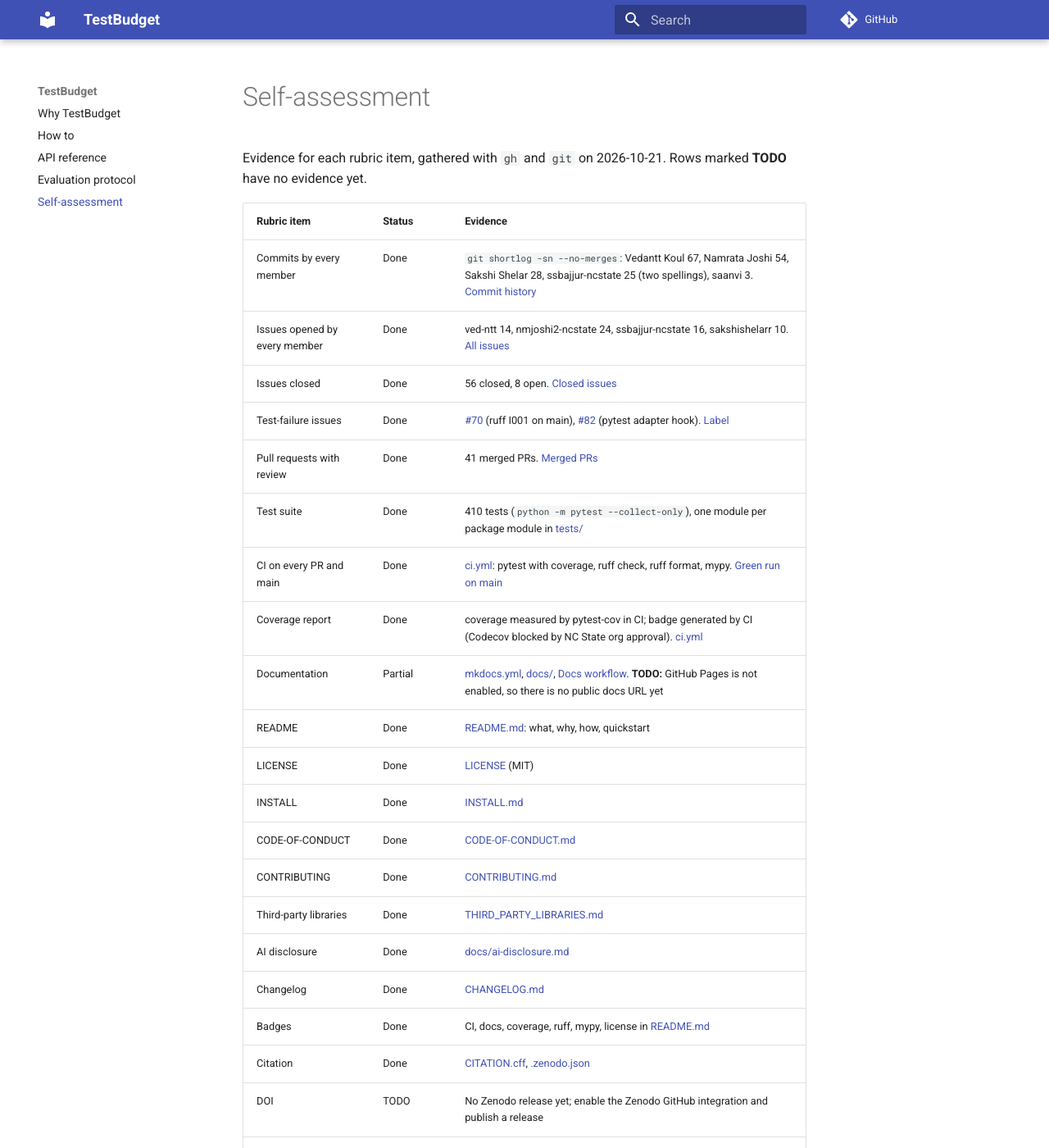
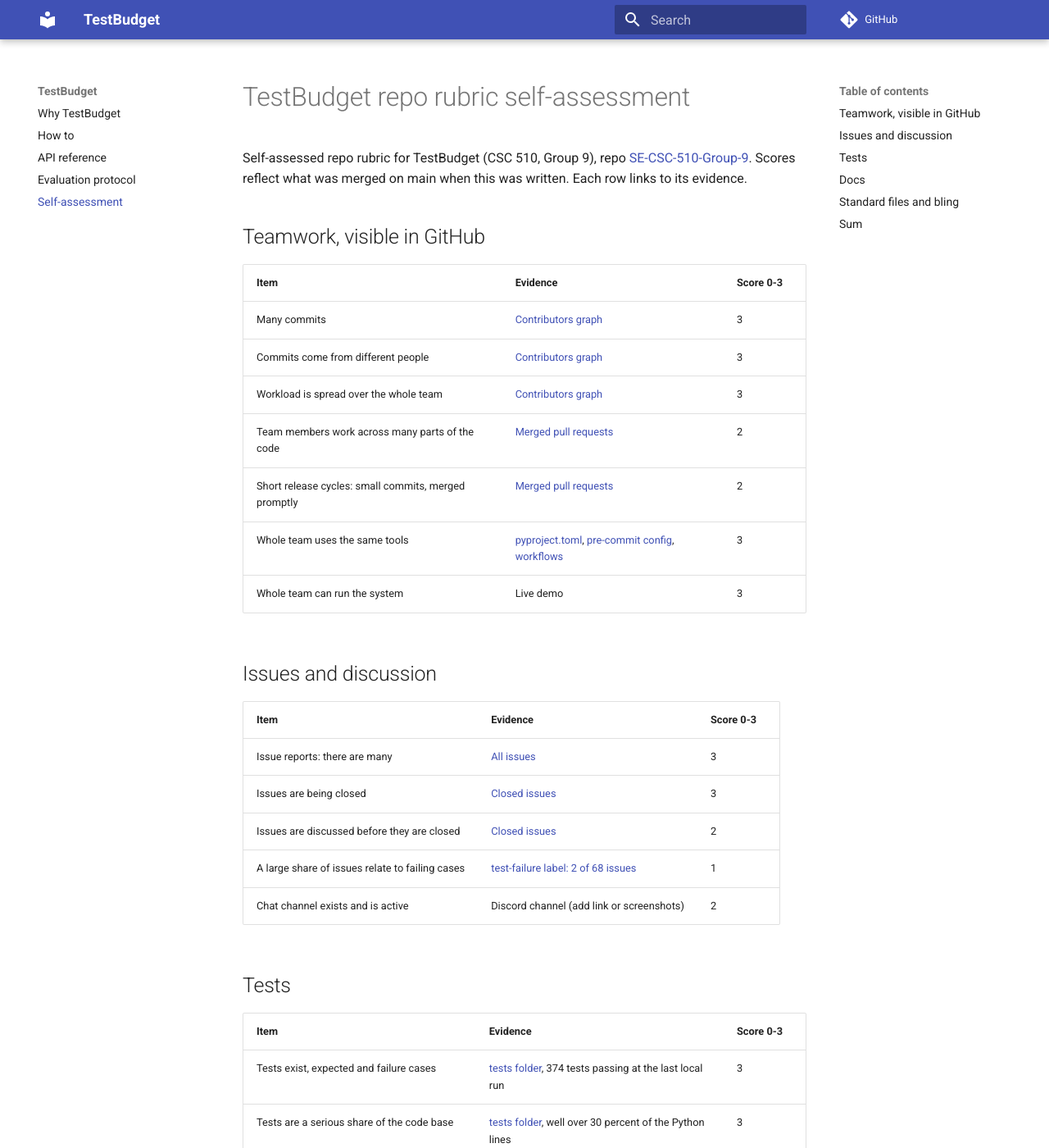
Before and after one commit to ssbajjur-ncstate/SE-CSC-510-Group-9, an MkDocs documentation site: the page built from docs/self-assessment.md, in a window 1280 px wide and 1400 px high. Shown: the whole window at 82% size. Built offline with MkDocs 1.6.1 and Material for MkDocs 9.7.7, drawn with Linux system fonts in a browser that asks for light colours; comment, search, counter and statistics services are not loaded; some of the changed text lies outside the part shown.

Commit message:
Revise self-assessment for TestBudget repo
Updated self-assessment document for TestBudget repo with detailed rubric scores and evidence links. Added teamwork, issues, tests, documentation, and standard files sections.

```diff
--- a/docs/self-assessment.md
+++ b/docs/self-assessment.md
@@ -1,28 +1,64 @@
-# Self-assessment
+# TestBudget repo rubric self-assessment
 
-Evidence for each rubric item, gathered with `gh` and `git` on 2026-10-21. Rows marked **TODO** have no evidence yet.
+Self-assessed repo rubric for TestBudget (CSC 510, Group 9), repo [SE-CSC-510-Group-9](https://github.com/ssbajjur-ncstate/SE-CSC-510-Group-9). Scores reflect what was merged on main when this was written. Each row links to its evidence.
 
-| Rubric item | Status | Evidence |
-|---|---|---|
-| Commits by every member | Done | `git shortlog -sn --no-merges`: Vedantt Koul 67, Namrata Joshi 54, Sakshi Shelar 28, ssbajjur-ncstate 25 (two spellings), saanvi 3. [Commit history](https://github.com/ssbajjur-ncstate/SE-CSC-510-Group-9/commits/main) |
-| Issues opened by every member | Done | ved-ntt 14, nmjoshi2-ncstate 24, ssbajjur-ncstate 16, sakshishelarr 10. [All issues](https://github.com/ssbajjur-ncstate/SE-CSC-510-Group-9/issues?q=is%3Aissue) |
-| Issues closed | Done | 56 closed, 8 open. [Closed issues](https://github.com/ssbajjur-ncstate/SE-CSC-510-Group-9/issues?q=is%3Aissue+is%3Aclosed) |
-| Test-failure issues | Done | [#70](https://github.com/ssbajjur-ncstate/SE-CSC-510-Group-9/issues/70) (ruff I001 on main), [#82](https://github.com/ssbajjur-ncstate/SE-CSC-510-Group-9/issues/82) (pytest adapter hook). [Label](https://github.com/ssbajjur-ncstate/SE-CSC-510-Group-9/issues?q=label%3Atype%3Atest-failure) |
-| Pull requests with review | Done | 41 merged PRs. [Merged PRs](https://github.com/ssbajjur-ncstate/SE-CSC-510-Group-9/pulls?q=is%3Apr+is%3Amerged) |
-| Test suite | Done | 410 tests (`python -m pytest --collect-only`), one module per package module in [tests/](https://github.com/ssbajjur-ncstate/SE-CSC-510-Group-9/tree/main/tests) |
-| CI on every PR and main | Done | [ci.yml](https://github.com/ssbajjur-ncstate/SE-CSC-510-Group-9/blob/main/.github/workflows/ci.yml): pytest with coverage, ruff check, ruff format, mypy. [Green run on main](https://github.com/ssbajjur-ncstate/SE-CSC-510-Group-9/actions/runs/39657653815) |
-| Coverage report | Done | coverage measured by pytest-cov in CI; badge generated by CI (Codecov blocked by NC State org approval). [ci.yml](https://github.com/ssbajjur-ncstate/SE-CSC-510-Group-9/blob/main/.github/workflows/ci.yml) |
-| Documentation | Partial | [mkdocs.yml](https://github.com/ssbajjur-ncstate/SE-CSC-510-Group-9/blob/main/mkdocs.yml), [docs/](https://github.com/ssbajjur-ncstate/SE-CSC-510-Group-9/tree/main/docs), [Docs workflow](https://github.com/ssbajjur-ncstate/SE-CSC-510-Group-9/actions/workflows/docs.yml). **TODO:** GitHub Pages is not enabled, so there is no public docs URL yet |
-| README | Done | [README.md](https://github.com/ssbajjur-ncstate/SE-CSC-510-Group-9/blob/main/README.md): what, why, how, quickstart |
-| LICENSE | Done | [LICENSE](https://github.com/ssbajjur-ncstate/SE-CSC-510-Group-9/blob/main/LICENSE) (MIT) |
-| INSTALL | Done | [INSTALL.md](https://github.com/ssbajjur-ncstate/SE-CSC-510-Group-9/blob/main/INSTALL.md) |
-| CODE-OF-CONDUCT | Done | [CODE-OF-CONDUCT.md](https://github.com/ssbajjur-ncstate/SE-CSC-510-Group-9/blob/main/CODE-OF-CONDUCT.md) |
-| CONTRIBUTING | Done | [CONTRIBUTING.md](https://github.com/ssbajjur-ncstate/SE-CSC-510-Group-9/blob/main/CONTRIBUTING.md) |
-| Third-party libraries | Done | [THIRD_PARTY_LIBRARIES.md](https://github.com/ssbajjur-ncstate/SE-CSC-510-Group-9/blob/main/THIRD_PARTY_LIBRARIES.md) |
-| AI disclosure | Done | [docs/ai-disclosure.md](https://github.com/ssbajjur-ncstate/SE-CSC-510-Group-9/blob/main/docs/ai-disclosure.md) |
-| Changelog | Done | [CHANGELOG.md](https://github.com/ssbajjur-ncstate/SE-CSC-510-Group-9/blob/main/CHANGELOG.md) |
-| Badges | Done | CI, docs, coverage, ruff, mypy, license in [README.md](https://github.com/ssbajjur-ncstate/SE-CSC-510-Group-9/blob/main/README.md) |
-| Citation | Done | [CITATION.cff](https://github.com/ssbajjur-ncstate/SE-CSC-510-Group-9/blob/main/CITATION.cff), [.zenodo.json](https://github.com/ssbajjur-ncstate/SE-CSC-510-Group-9/blob/main/.zenodo.json) |
-| DOI | TODO | No Zenodo release yet; enable the Zenodo GitHub integration and publish a release |
-| PyPI release | TODO | No PyPI link is recorded in the repository yet |
-| M0 decision | Done | [docs/m0-decision.md](https://github.com/ssbajjur-ncstate/SE-CSC-510-Group-9/blob/main/docs/m0-decision.md) |
+## Teamwork, visible in GitHub
+
+| Item | Evidence | Score 0-3 |
+| --- | --- | --- |
+| Many commits | [Contributors graph](https://github.com/ssbajjur-ncstate/SE-CSC-510-Group-9/graphs/contributors) | 3 |
+| Commits come from different people | [Contributors graph](https://github.com/ssbajjur-ncstate/SE-CSC-510-Group-9/graphs/contributors) | 3 |
+| Workload is spread over the whole team | [Contributors graph](https://github.com/ssbajjur-ncstate/SE-CSC-510-Group-9/graphs/contributors) | 3 |
+| Team members work across many parts of the code | [Merged pull requests](https://github.com/ssbajjur-ncstate/SE-CSC-510-Group-9/pulls?q=is%3Apr+is%3Amerged) | 2 |
+| Short release cycles: small commits, merged promptly | [Merged pull requests](https://github.com/ssbajjur-ncstate/SE-CSC-510-Group-9/pulls?q=is%3Apr+is%3Amerged) | 2 |
+| Whole team uses the same tools | [pyproject.toml](https://github.com/ssbajjur-ncstate/SE-CSC-510-Group-9/blob/main/pyproject.toml), [pre-commit config](https://github.com/ssbajjur-ncstate/SE-CSC-510-Group-9/blob/main/.pre-commit-config.yaml), [workflows](https://github.com/ssbajjur-ncstate/SE-CSC-510-Group-9/tree/main/.github/workflows) | 3 |
+| Whole team can run the system | Live demo | 3 |
+
+## Issues and discussion
+
+| Item | Evidence | Score 0-3 |
+| --- | --- | --- |
+| Issue reports: there are many | [All issues](https://github.com/ssbajjur-ncstate/SE-CSC-510-Group-9/issues?q=is%3Aissue) | 3 |
+| Issues are being closed | [Closed issues](https://github.com/ssbajjur-ncstate/SE-CSC-510-Group-9/issues?q=is%3Aissue+is%3Aclosed) | 3 |
+| Issues are discussed before they are closed | [Closed issues](https://github.com/ssbajjur-ncstate/SE-CSC-510-Group-9/issues?q=is%3Aissue+is%3Aclosed) | 2 |
+| A large share of issues relate to failing cases | [test-failure label: 2 of 68 issues](https://github.com/ssbajjur-ncstate/SE-CSC-510-Group-9/issues?q=label%3Atype%3Atest-failure) | 1 |
+| Chat channel exists and is active | Discord channel (add link or screenshots) | 2 |
+
+## Tests
+
+| Item | Evidence | Score 0-3 |
+| --- | --- | --- |
+| Tests exist, expected and failure cases | [tests folder](https://github.com/ssbajjur-ncstate/SE-CSC-510-Group-9/tree/main/tests), 374 tests passing at the last local run | 3 |
+| Tests are a serious share of the code base | [tests folder](https://github.com/ssbajjur-ncstate/SE-CSC-510-Group-9/tree/main/tests), well over 30 percent of the Python lines | 3 |
+| Tests run automatically on every commit | [CI workflow](https://github.com/ssbajjur-ncstate/SE-CSC-510-Group-9/blob/main/.github/workflows/ci.yml), runs on pull requests and pushes to main | 2 |
+| Coverage is measured; the badge shows the number | [CI workflow](https://github.com/ssbajjur-ncstate/SE-CSC-510-Group-9/blob/main/.github/workflows/ci.yml), 91% measured with pytest-cov, no badge yet | 1 |
+
+## Docs
+
+| Item | Evidence | Score 0-3 |
+| --- | --- | --- |
+| Docs are generated, and the format is not ugly | [mkdocs.yml](https://github.com/ssbajjur-ncstate/SE-CSC-510-Group-9/blob/main/mkdocs.yml), [docs folder](https://github.com/ssbajjur-ncstate/SE-CSC-510-Group-9/tree/main/docs) | 2 |
+| The WHAT: each class and function described | [API reference](https://github.com/ssbajjur-ncstate/SE-CSC-510-Group-9/blob/main/docs/api.md) | 2 |
+| The HOW: mini-tutorials with worked examples | [links tutorial](https://github.com/ssbajjur-ncstate/SE-CSC-510-Group-9/blob/main/docs/links.md), [pytest adapter](https://github.com/ssbajjur-ncstate/SE-CSC-510-Group-9/blob/main/docs/pytest-adapter.md), [Playwright adapter](https://github.com/ssbajjur-ncstate/SE-CSC-510-Group-9/blob/main/docs/playwright-adapter.md) | 2 |
+| The WHY: the docs tell a story | [docs index](https://github.com/ssbajjur-ncstate/SE-CSC-510-Group-9/blob/main/docs/index.md) | 2 |
+| Teaser video at the top of the README | none yet | 3 |
+| Feature walk-through video linked in the README | none yet | 3 |
+
+## Standard files and bling
+
+| Item | Evidence | Score 0-3 |
+| --- | --- | --- |
+| README with all badges, all working when clicked | [README](https://github.com/ssbajjur-ncstate/SE-CSC-510-Group-9/blob/main/README.md), four workflow badges, no coverage or DOI badge yet | 2 |
+| .gitignore | [.gitignore](https://github.com/ssbajjur-ncstate/SE-CSC-510-Group-9/blob/main/.gitignore) | 2 |
+| INSTALL.md | [INSTALL.md](https://github.com/ssbajjur-ncstate/SE-CSC-510-Group-9/blob/main/INSTALL.md) | 2 |
+| LICENSE | [LICENSE](https://github.com/ssbajjur-ncstate/SE-CSC-510-Group-9/blob/main/LICENSE), MIT | 3 |
+| CODE-OF-CONDUCT.md | [CODE-OF-CONDUCT.md](https://github.com/ssbajjur-ncstate/SE-CSC-510-Group-9/blob/main/CODE-OF-CONDUCT.md) | 3 |
+| CONTRIBUTING.md | [CONTRIBUTING.md](https://github.com/ssbajjur-ncstate/SE-CSC-510-Group-9/blob/main/CONTRIBUTING.md) | 3 |
+| Style checker, formatter, syntax checker | [pyproject.toml](https://github.com/ssbajjur-ncstate/SE-CSC-510-Group-9/blob/main/pyproject.toml), [lint](https://github.com/ssbajjur-ncstate/SE-CSC-510-Group-9/blob/main/.github/workflows/lint.yml), [format](https://github.com/ssbajjur-ncstate/SE-CSC-510-Group-9/blob/main/.github/workflows/format.yml), [types](https://github.com/ssbajjur-ncstate/SE-CSC-510-Group-9/blob/main/.github/workflows/types.yml) | 2 |
+| DOI badge from Zenodo | none yet | 2 |
+| THIRD_PARTY_LIBRARIES.md | [THIRD_PARTY_LIBRARIES.md](https://github.com/ssbajjur-ncstate/SE-CSC-510-Group-9/blob/main/THIRD_PARTY_LIBRARIES.md) | 3 |
+| AI use is visible and disclosed | [AI disclosure](https://github.com/ssbajjur-ncstate/SE-CSC-510-Group-9/blob/main/docs/ai-disclosure.md) | 2 |
+
+## Sum
+
+77 out of 96
```
